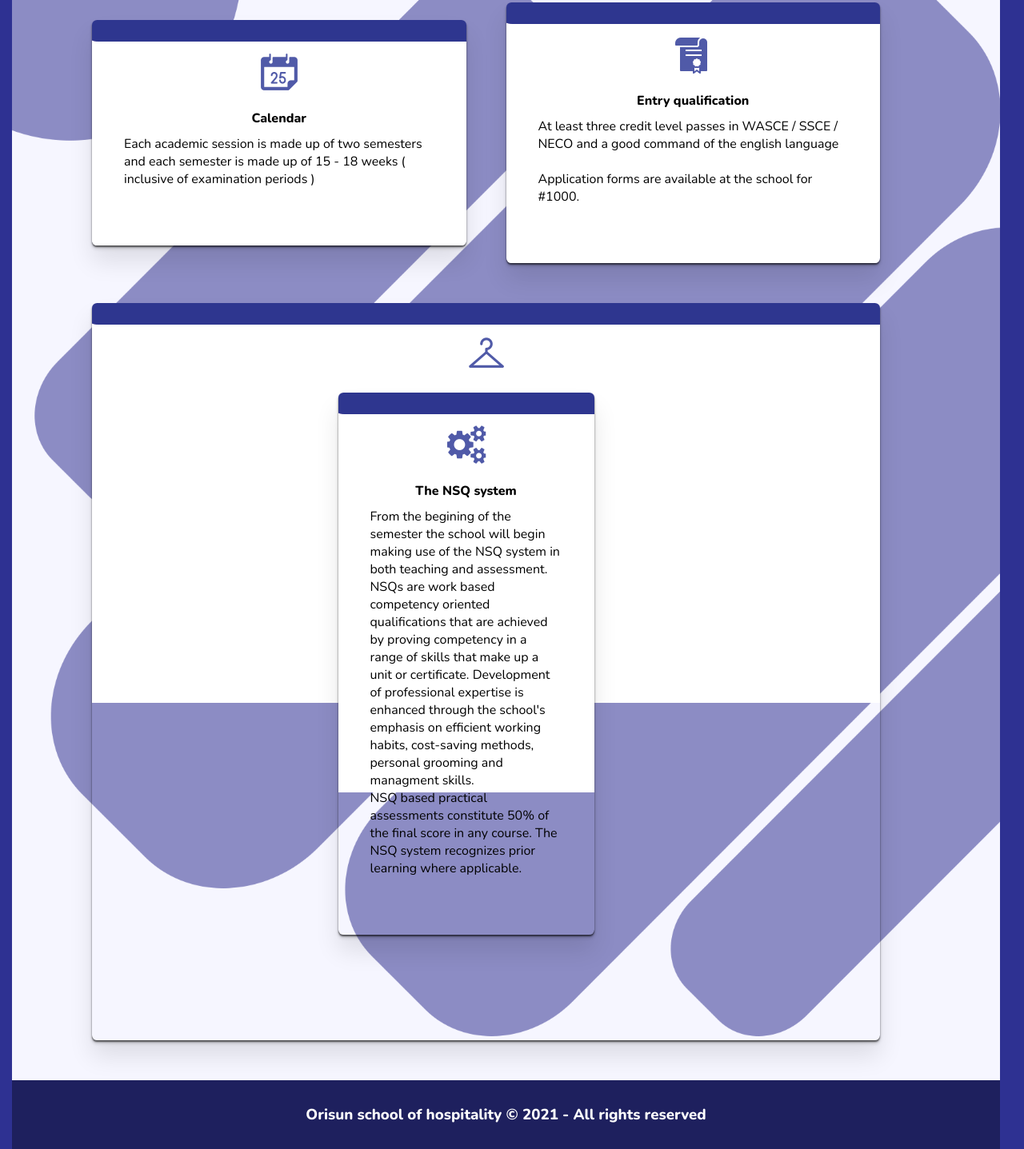
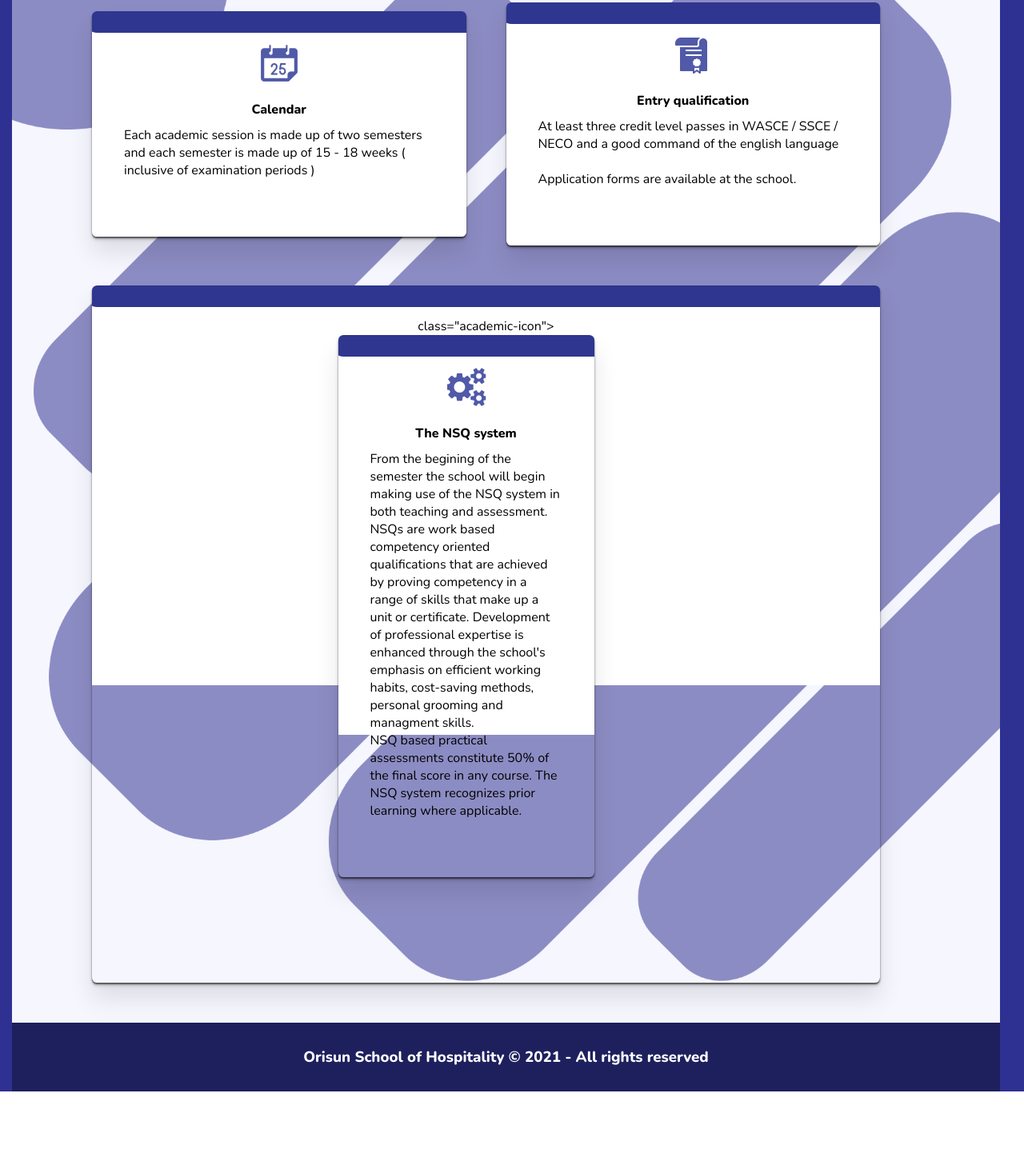
Before and after one commit to Chynweod/Orisun, a plain HTML site: page index.html in a window 1280 px wide. Shown: the part 4281-5718 px from the top of the page at 80% size. After the commit the page ends 5646 px from the top, so only its background shows below. Drawn offline with nearby package versions, Linux system fonts and the light colour scheme.

Commit message:
Update index.html

```diff
--- a/index.html
+++ b/index.html
@@ -283,13 +283,13 @@
                         </div>
 
                         <p>At least three credit level passes in WASCE / SSCE / NECO and a good command of the english language</p><br>
-                        <p>Application forms are available at the school for #1000.</p>
+                        <p>Application forms are available at the school.</p>
                     </div>
 
                     <div class="academic-card">
 
                         <div class="academic-card-header">
-                            <img src="./img/dress.png" alt="" class="academic-icon"><br>
+                            class="academic-icon"><br>
 
 
 
@@ -316,7 +316,7 @@
     </div>
 
     <div class="footer">
-        <h3>Orisun school of hospitality &copy; 2021 - All rights reserved</h3>
+        <h3>Orisun School of Hospitality &copy; 2021 - All rights reserved</h3>
     </div>
     <script src="./app.js"></script>
 </body>
```
